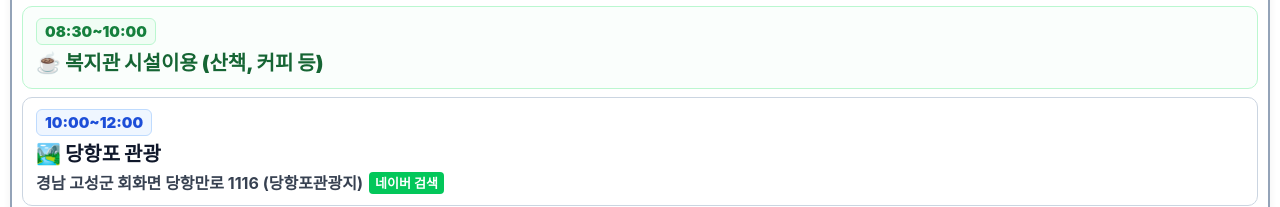
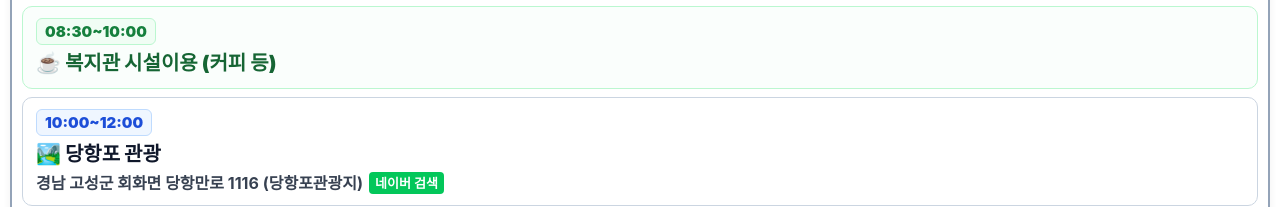
Before and after one commit to yhynong-beep/yongwoo-account, a plain HTML site: page 2026/일정표.html in a window 1280 px wide. Shown: the part 1340-1547 px from the top of the page. Drawn offline with Linux system fonts and the light colour scheme.

Commit message:
일정표.html 업데이트

```diff
--- a/2026/일정표.html
+++ b/2026/일정표.html
@@ -251,7 +251,7 @@ h1{
     </div>
     <div class="item rest">
      <div class="time">08:30~10:00</div>
-     <div class="title">☕ 복지관 시설이용 (산책, 커피 등)</div>
+     <div class="title">☕ 복지관 시설이용 (커피 등)</div>
     </div>
     <div class="item">
      <div class="time">10:00~12:00</div>
```
